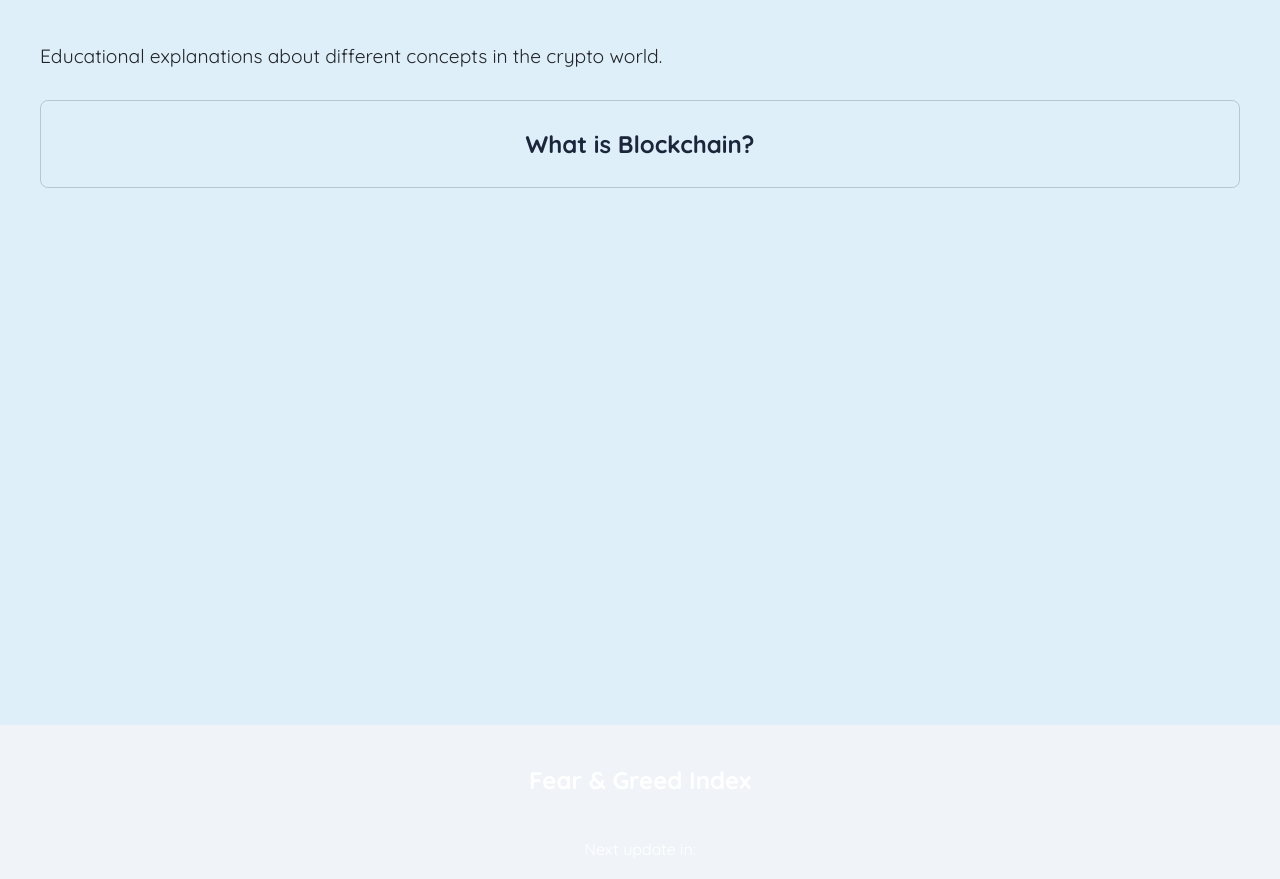
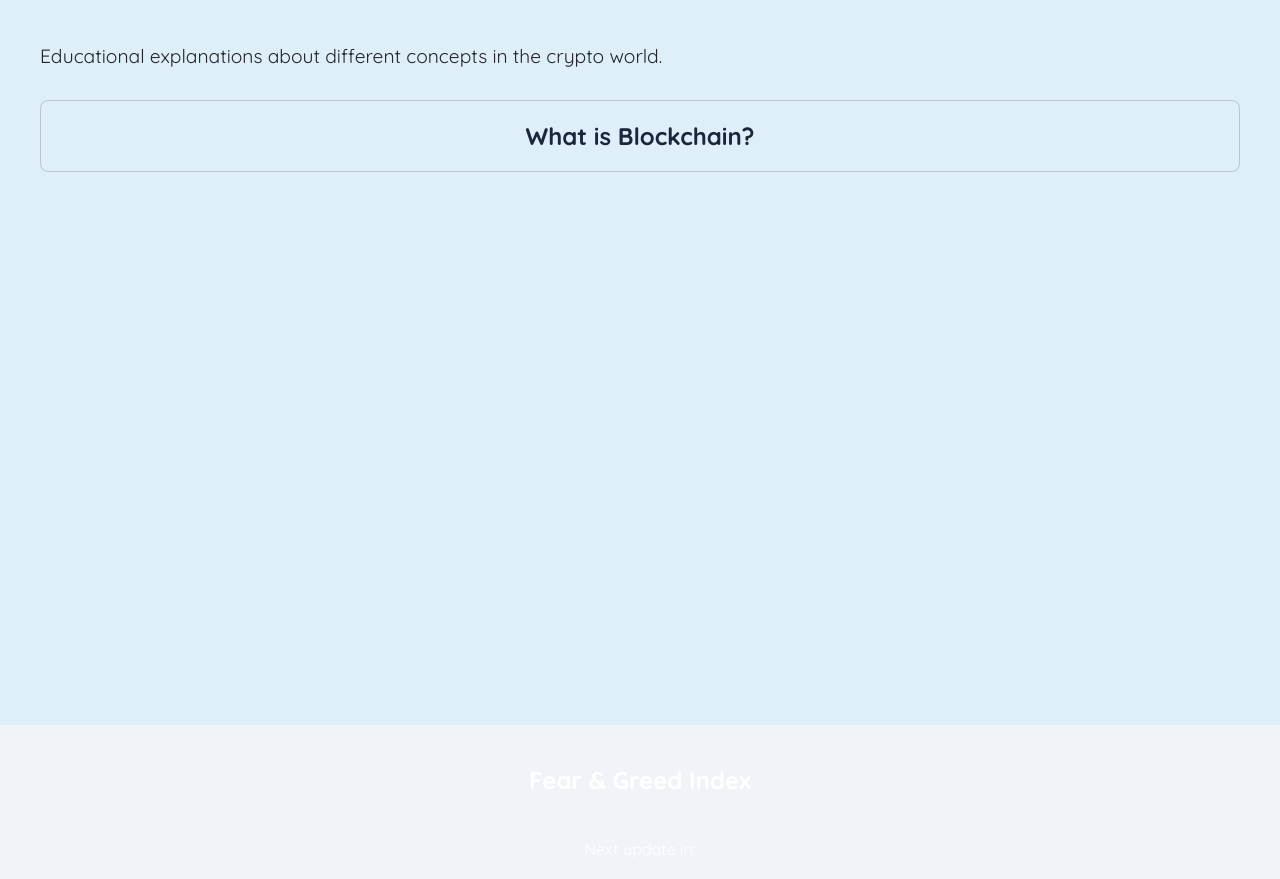
Before and after one commit to SMelidoni/coinpulse-crypto-app, a React (Create React App) app: page / in a window 1280 px wide. Shown: the part 1873-2752 px from the top of the page. Built offline with nearby package versions, Linux system fonts and the light colour scheme; no server answers.

Commit message:
Updated className naming conventions for clarity

```diff
--- a/src/pages/learn/learn.component.tsx
+++ b/src/pages/learn/learn.component.tsx
@@ -1,7 +1,7 @@
 import './learn.styles.scss';
 import React, { FC, useState, useRef, useEffect } from 'react';
 
-const faqs = [
+const cryptoQuestions = [
 	{
 		question: 'What is Blockchain?',
 		answer:
@@ -33,18 +33,18 @@ const Learn: FC = () => {
 				<p className='sub-header'>
 					Educational explanations about different concepts in the crypto world.
 				</p>
-				<div className='faqs' ref={faqsRef}>
-					{faqs.map((faq, index) => (
+				<div className='crypto-queries' ref={faqsRef}>
+					{cryptoQuestions.map((cryptoQuestion, index) => (
 						<div
-							className='faq-item'
+							className='query-item'
 							key={index}
 							onClick={() => setOpenIndex(openIndex === index ? null : index)}
 						>
-							<h2 className='faq-question'>{faq.question}</h2>
+							<h2 className='crypto-question'>{cryptoQuestion.question}</h2>
 							<div
-								className={`faq-answer ${openIndex === index ? 'open' : ''}`}
+								className={`crypto-answer ${openIndex === index ? 'open' : ''}`}
 							>
-								{faq.answer}
+								{cryptoQuestion.answer}
 							</div>
 						</div>
 					))}
--- a/src/pages/learn/learn.styles.scss
+++ b/src/pages/learn/learn.styles.scss
@@ -34,10 +34,10 @@
 	}
 }
 
-.faqs {
+.crypto-queries {
 	width: 100%;
 
-	.faq-item {
+	.query-item {
 		border: 1px solid transparentize($primary-color, 0.8);
 		border-radius: 8px;
 		cursor: pointer;
@@ -48,10 +48,9 @@
 			background-color: lighten($secondary-color, 35%);
 		}
 
-		.faq-question {
+		.crypto-question {
 			color: $primary-color;
 			cursor: pointer;
-			padding: 0.5rem;
 			transition: color 0.3s;
 
 			&:hover {
@@ -59,7 +58,7 @@
 			}
 		}
 
-		.faq-answer {
+		.crypto-answer {
 			color: $primary-text-color;
 			max-height: 0;
 			overflow: hidden;
```
